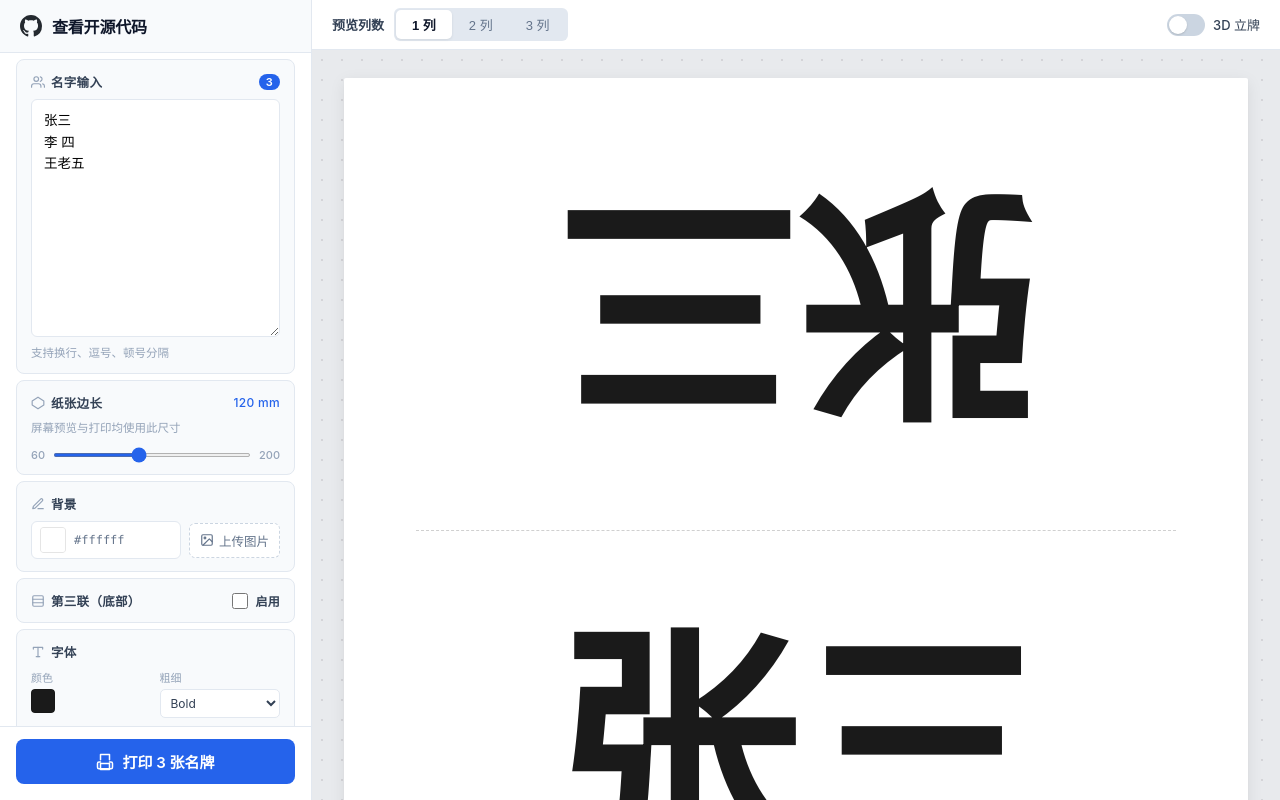
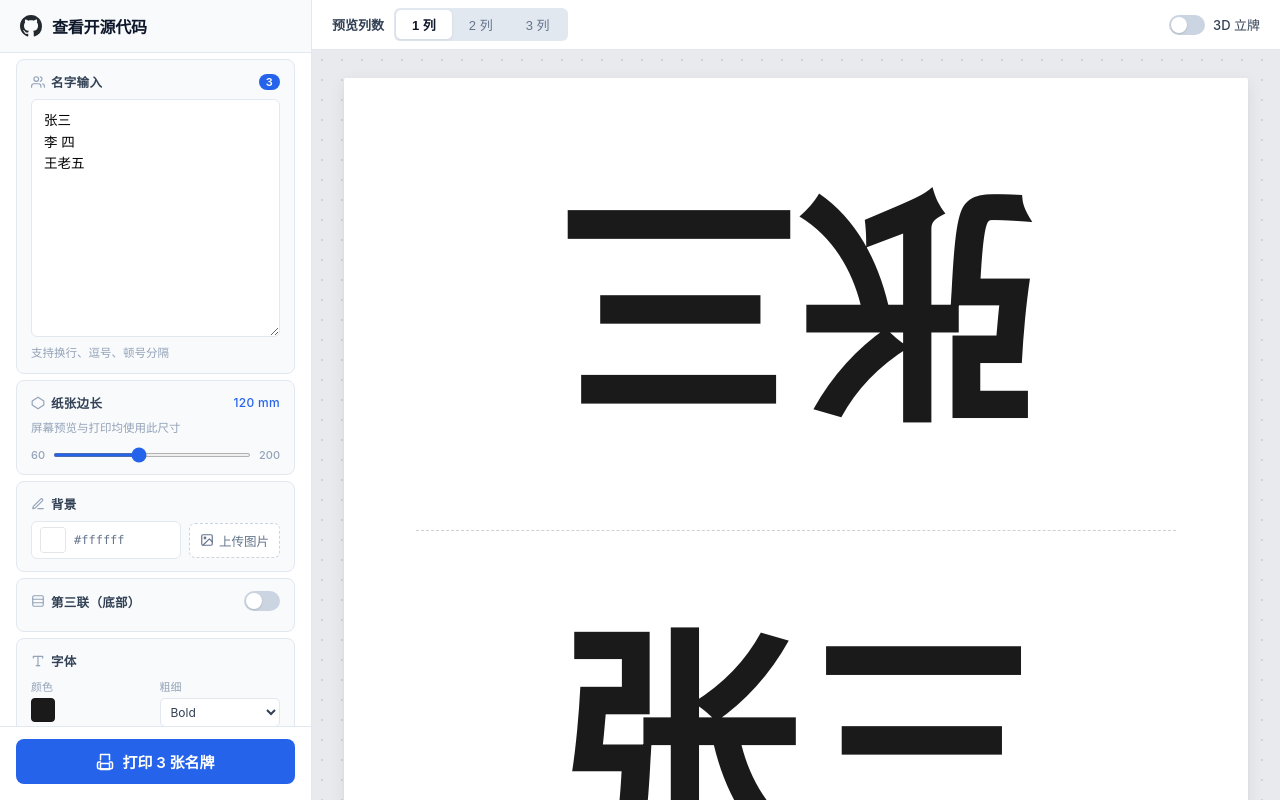
Before and after one commit to cxh1205/name-card-generator, a Vue app: page / in a window 1280 px wide. Built offline with nearby package versions, Linux system fonts and the light colour scheme.

Commit message:
修改开关为switch的形式

```diff
--- a/src/App.vue
+++ b/src/App.vue
@@ -312,7 +312,14 @@ function reset3DView() {
           背景
         </div>
         <div class="bg-row">
-          <div class="color-swatch">
+          <div v-if="bgImage" class="img-select" @click="removeBgImage">
+            <img :src="bgImage" class="img-thumb-lg" />
+            <div class="img-delete-overlay">
+              <svg width="16" height="16" viewBox="0 0 24 24" fill="none" stroke="currentColor" stroke-width="2" stroke-linecap="round" stroke-linejoin="round"><polyline points="3 6 5 6 21 6"/><path d="M19 6v14a2 2 0 0 1-2 2H7a2 2 0 0 1-2-2V6m3 0V4a2 2 0 0 1 2-2h4a2 2 0 0 1 2 2v2"/></svg>
+              <span>删除</span>
+            </div>
+          </div>
+          <div v-else class="color-swatch">
             <input type="color" v-model="bgColor" class="color-input" />
             <span class="color-hex">{{ bgColor }}</span>
           </div>
@@ -322,28 +329,29 @@ function reset3DView() {
           </button>
           <input ref="imageInput" type="file" accept="image/*" class="hidden-input" @change="handleImageUpload" />
         </div>
-        <div v-if="bgImage" class="img-preview-row">
-          <img :src="bgImage" class="img-thumb" />
-          <button class="remove-img" @click="removeBgImage" title="移除图片">
-            <svg width="14" height="14" viewBox="0 0 24 24" fill="none" stroke="currentColor" stroke-width="2" stroke-linecap="round" stroke-linejoin="round"><line x1="18" y1="6" x2="6" y2="18"/><line x1="6" y1="6" x2="18" y2="18"/></svg>
-          </button>
-        </div>
         <div class="hint" v-if="bgImage">图片已自动裁剪为 2:1 填充半张卡</div>
       </div>
 
       <!-- Base Panel (Third Section) -->
       <div class="panel">
-        <div class="panel-label">
+        <div class="panel-label panel-label-clickable" @click="showBase = !showBase">
           <svg width="14" height="14" viewBox="0 0 24 24" fill="none" stroke="currentColor" stroke-width="2" stroke-linecap="round" stroke-linejoin="round"><rect x="3" y="3" width="18" height="18" rx="2"/><line x1="3" y1="9" x2="21" y2="9"/><line x1="3" y1="15" x2="21" y2="15"/></svg>
           第三联（底部）
-          <label class="auto-check" style="margin-left:auto;font-size:12px">
-            <input type="checkbox" v-model="showBase" />
-            <span>启用</span>
-          </label>
+          <span class="toggle-sw" style="margin-left:auto" @click.stop="showBase = !showBase">
+            <span class="toggle-track" :class="{ active: showBase }"><span class="toggle-thumb"></span></span>
+          </span>
         </div>
-        <template v-if="showBase">
+        <div class="expand-section" :class="{ expanded: showBase }">
+          <div class="expand-inner" style="padding-top:8px;display:flex;flex-direction:column;gap:8px">
             <div class="bg-row">
-            <div class="color-swatch">
+              <div v-if="baseBgImage" class="img-select" @click="removeBaseBgImage">
+                <img :src="baseBgImage" class="img-thumb-lg" />
+                <div class="img-delete-overlay">
+                  <svg width="16" height="16" viewBox="0 0 24 24" fill="none" stroke="currentColor" stroke-width="2" stroke-linecap="round" stroke-linejoin="round"><polyline points="3 6 5 6 21 6"/><path d="M19 6v14a2 2 0 0 1-2 2H7a2 2 0 0 1-2-2V6m3 0V4a2 2 0 0 1 2-2h4a2 2 0 0 1 2 2v2"/></svg>
+                  <span>删除</span>
+                </div>
+              </div>
+              <div v-else class="color-swatch">
                 <input type="color" v-model="baseBgColor" class="color-input" />
                 <span class="color-hex">{{ baseBgColor }}</span>
               </div>
@@ -353,14 +361,9 @@ function reset3DView() {
               </button>
               <input ref="baseImageInput" type="file" accept="image/*" class="hidden-input" @change="handleBaseImageUpload" />
             </div>
-          <div v-if="baseBgImage" class="img-preview-row">
-            <img :src="baseBgImage" class="img-thumb" />
-            <button class="remove-img" @click="removeBaseBgImage" title="移除图片">
-              <svg width="14" height="14" viewBox="0 0 24 24" fill="none" stroke="currentColor" stroke-width="2" stroke-linecap="round" stroke-linejoin="round"><line x1="18" y1="6" x2="6" y2="18"/><line x1="6" y1="6" x2="18" y2="18"/></svg>
-            </button>
+            <div class="hint" v-if="baseBgImage">图片已自动裁剪为 2:1 填充底部</div>
           </div>
-          <div class="hint" v-if="baseBgImage">图片已自动裁剪为 2:1 填充底部</div>
-        </template>
+        </div>
       </div>
 
       <!-- Font -->
@@ -385,20 +388,24 @@ function reset3DView() {
             </select>
           </div>
         </div>
-        <div class="font-size-row">
-          <label class="auto-check">
-            <input type="checkbox" v-model="autoFill" />
-            <span>自动撑满卡片</span>
-          </label>
-          <div v-if="!autoFill" class="slider-row" style="margin-top:6px">
+        <div class="toggle-row" @click="autoFill = !autoFill">
+          <span class="toggle-label-text">文字自动撑满卡片</span>
+          <span class="toggle-sw" @click.stop="autoFill = !autoFill">
+            <span class="toggle-track" :class="{ active: autoFill }"><span class="toggle-thumb"></span></span>
+          </span>
+        </div>
+        <div class="expand-section" :class="{ expanded: !autoFill }">
+          <div class="expand-inner" style="padding-top:8px;display:flex;flex-direction:column;gap:4px">
+            <div class="slider-row">
               <span class="slider-end">10%</span>
               <input type="range" v-model.number="fontPct" min="10" max="95" step="1" />
               <span class="slider-end">95%</span>
             </div>
+          </div>
+        </div>
         <span class="auto-badge">
           {{ autoFill ? '自动' : '手动' }}：字号占半卡高度的 <strong>{{ fontPctEffective }}%</strong>
         </span>
-        </div>
       </div>
 
       <!-- Print (sticky) -->
@@ -419,11 +426,10 @@ function reset3DView() {
           <button v-for="n in [1,2,3]" :key="n" :class="{ active: columns === n }" @click="columns = n">{{ n }} 列</button>
         </div>
         <div class="col-bar-spacer"></div>
-        <label class="toggle-3d">
-          <input type="checkbox" v-model="show3D" />
-          <span class="toggle-track"><span class="toggle-thumb"></span></span>
+        <span class="toggle-3d" @click="show3D = !show3D">
+          <span class="toggle-track" :class="{ active: show3D }"><span class="toggle-thumb"></span></span>
           <span class="toggle-label">3D 立牌</span>
-        </label>
+        </span>
       </div>
 
       <!-- preview -->
@@ -759,20 +765,6 @@ input[type="range"] { flex: 1; accent-color: var(--blue-600); height: 4px; }
 
 .hidden-input { display: none; }
 
-.img-preview-row { display: flex; align-items: center; gap: 8px; }
-.img-thumb {
-  width: 100%; height: 40px;
-  object-fit: cover; border-radius: 4px; border: 1px solid var(--slate-200);
-}
-.remove-img {
-  display: flex; align-items: center; justify-content: center;
-  width: 28px; height: 28px;
-  border: none; background: #fee2e2; color: #ef4444;
-  border-radius: 6px; cursor: pointer; flex-shrink: 0;
-  transition: background 0.15s;
-}
-.remove-img:hover { background: #fecaca; }
-
 /* ---- Font ---- */
 .font-grid { display: flex; gap: 8px; }
 .font-item { flex: 1; display: flex; flex-direction: column; gap: 4px; }
@@ -785,14 +777,6 @@ input[type="range"] { flex: 1; accent-color: var(--blue-600); height: 4px; }
 }
 .select:focus { outline: none; border-color: var(--blue-500); }
 
-.font-size-row { display: flex; flex-direction: column; }
-.auto-check {
-  display: flex; align-items: center; gap: 7px;
-  font-size: 13px; color: var(--slate-700); cursor: pointer; user-select: none;
-}
-.auto-check input[type="checkbox"] {
-  width: 16px; height: 16px; accent-color: var(--blue-600); cursor: pointer;
-}
 .auto-badge {
   font-size: 11.5px; color: var(--slate-500); margin-top: 2px;
 }
@@ -841,36 +825,112 @@ input[type="range"] { flex: 1; accent-color: var(--blue-600); height: 4px; }
 
 .col-bar-spacer { flex: 1; }
 
-.toggle-3d {
+.toggle-3d,
+.toggle-sw {
   display: flex; align-items: center; gap: 8px;
   cursor: pointer; user-select: none;
   font-size: 13px; font-weight: 500; color: var(--slate-700);
   white-space: nowrap;
 }
-.toggle-3d input[type="checkbox"] { display: none; }
 
+/* Generic toggle track & thumb — shared by all toggle switches */
 .toggle-track {
-  width: 38px; height: 22px;
+  width: 36px; height: 20px;
   background: var(--slate-300);
-  border-radius: 11px;
+  border-radius: 10px;
   position: relative;
   transition: background 0.2s;
+  flex-shrink: 0;
 }
-.toggle-3d input:checked + .toggle-track {
+.toggle-track.active {
   background: var(--blue-600);
 }
 
 .toggle-thumb {
   position: absolute;
   top: 2px; left: 2px;
-  width: 18px; height: 18px;
+  width: 16px; height: 16px;
   background: #fff;
   border-radius: 50%;
   transition: transform 0.2s;
   box-shadow: 0 1px 2px rgba(0,0,0,0.15);
 }
-.toggle-3d input:checked + .toggle-track .toggle-thumb {
+.toggle-track.active .toggle-thumb {
   transform: translateX(16px);
+}
+
+/* ---- Expand/collapse animation ---- */
+.expand-section {
+  max-height: 0;
+  overflow: hidden;
+  transition: max-height 0.35s cubic-bezier(0.4, 0, 0.2, 1);
+}
+.expand-section.expanded {
+  max-height: 300px;
+}
+
+/* ---- Clickable panel label ---- */
+.panel-label-clickable {
+  cursor: pointer;
+  transition: background 0.15s;
+  border-radius: 6px;
+  padding: 3px 6px;
+  margin: -3px -6px;
+}
+.panel-label-clickable:hover {
+  background: var(--slate-200);
+}
+
+/* ---- Toggle row (e.g. font auto-fill) ---- */
+.toggle-row {
+  display: flex;
+  align-items: center;
+  cursor: pointer;
+  user-select: none;
+  padding: 2px 0;
+}
+.toggle-row .toggle-label-text {
+  flex: 1;
+  font-size: 13px;
+  color: var(--slate-700);
+  font-weight: 500;
+}
+
+/* ---- Image select with hover delete ---- */
+.img-select {
+  position: relative;
+  flex: 1;
+  border-radius: 6px;
+  overflow: hidden;
+}
+.img-thumb-lg {
+  width: 100%;
+  height: 54px;
+  object-fit: cover;
+  display: block;
+  border-radius: 6px;
+  border: 1px solid var(--slate-200);
+}
+.img-delete-overlay {
+  position: absolute;
+  inset: 0;
+  background: rgba(239, 68, 68, 0.78);
+  display: flex;
+  align-items: center;
+  justify-content: center;
+  gap: 5px;
+  opacity: 0;
+  transition: opacity 0.2s;
+  border-radius: 6px;
+  color: #fff;
+  font-size: 13px;
+  font-weight: 600;
+  cursor: pointer;
+  pointer-events: none;
+}
+.img-select:hover .img-delete-overlay {
+  opacity: 1;
+  pointer-events: auto;
 }
 
 /* ============================================================
```
Lines whose indentation alone changed are shown as unchanged.
